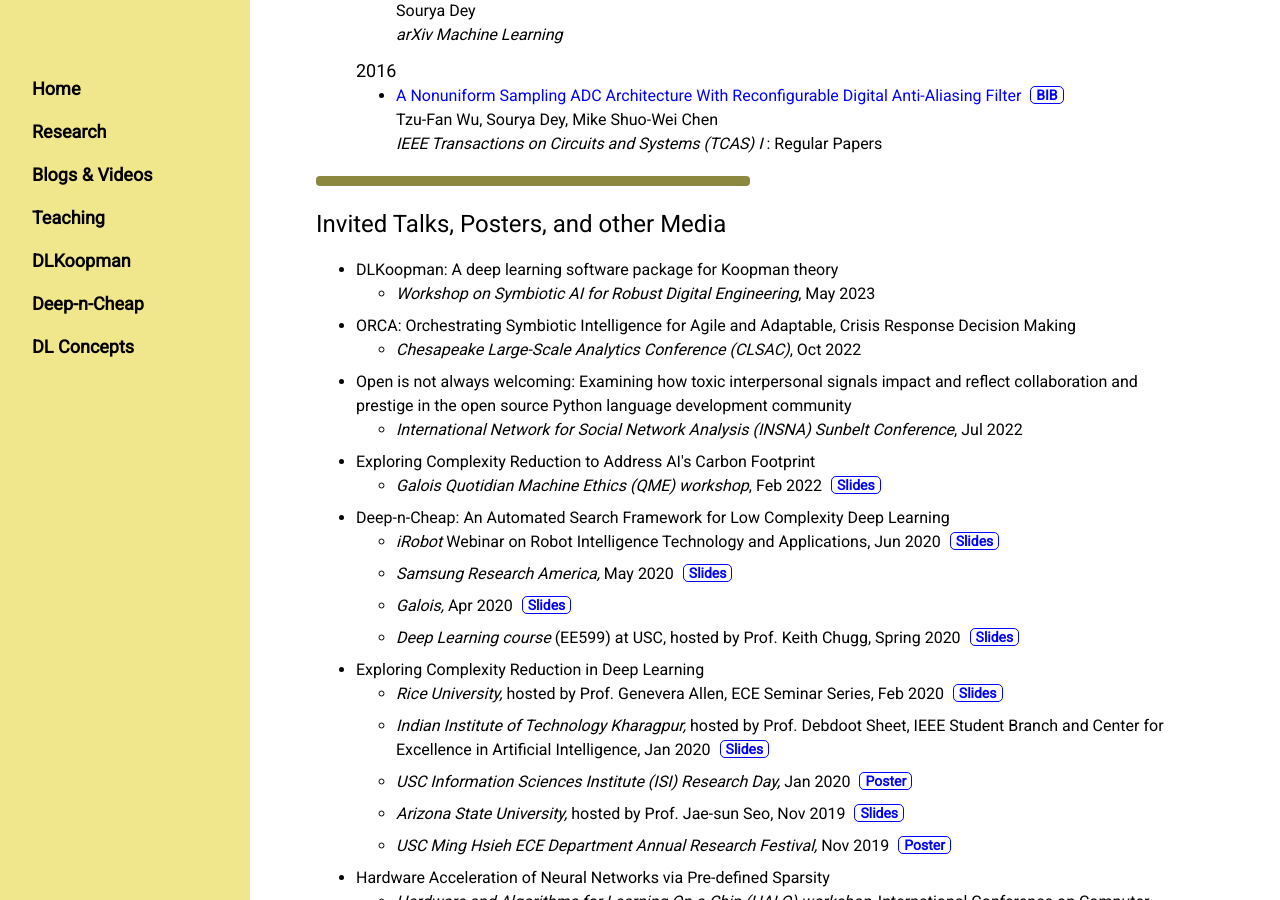
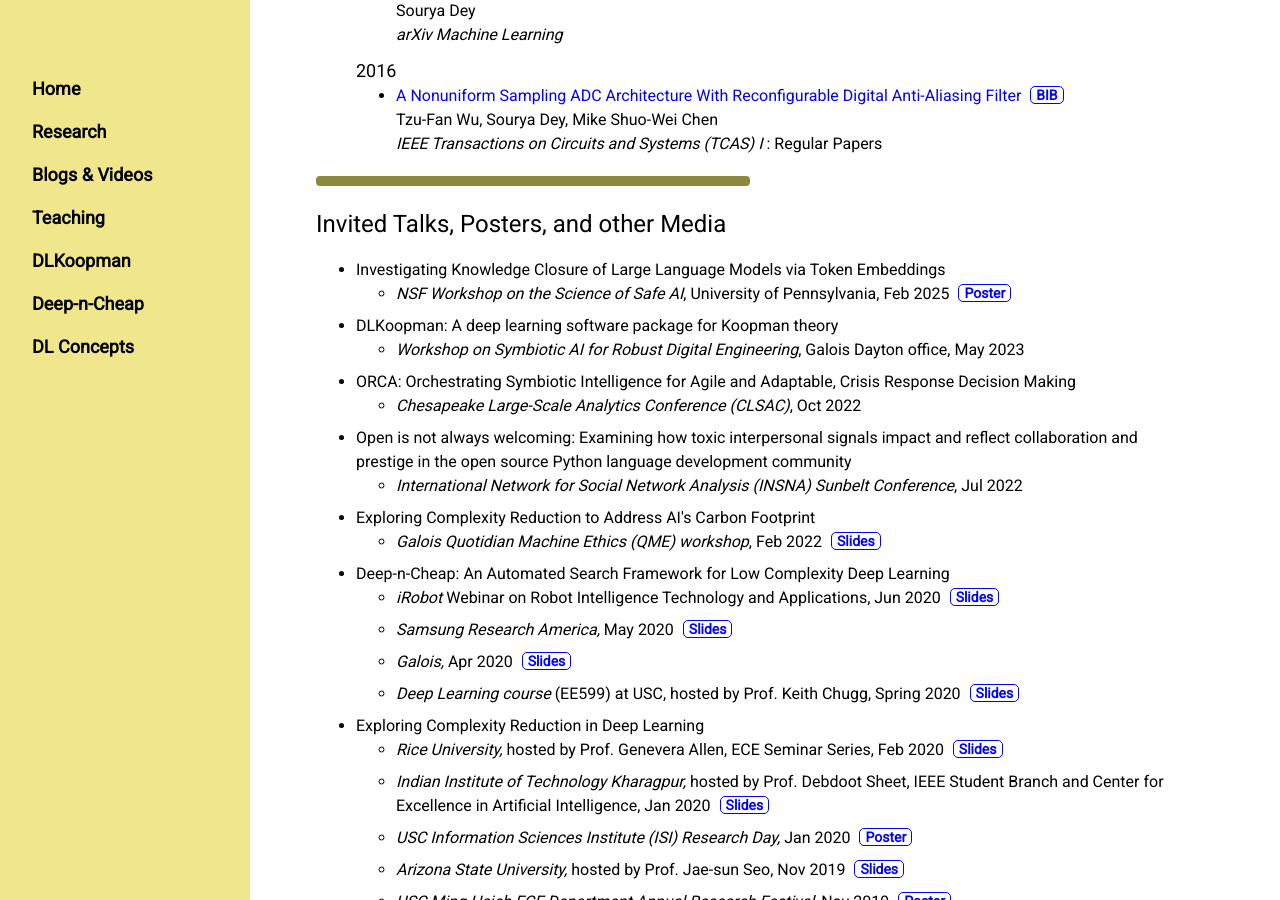
Before and after one commit to souryadey/souryadey.github.io, a Jekyll site: the page built from research/index.html, in a window 1280 px wide and 900 px high, scrolled down 1879 px. Built offline with Jekyll 4.4.1, drawn with Linux system fonts in a browser that asks for light colours.

Commit message:
add details on NSF Safe AI workshop

```diff
--- a/research/index.html
+++ b/research/index.html
@@ -196,9 +196,15 @@ h5 {
 	<h3>Invited Talks, Posters, and other Media</h3>
 	<ul>
 		<li>
+			Investigating Knowledge Closure of Large Language Models via Token Embeddings
+			<ul style="list-style-type:circle;">
+				<li><i>NSF Workshop on the Science of Safe AI</i>, University of Pennsylvania, Feb 2025 <a class="pub" href="/research/material/SouryaDey_NSFSafeAI2025_Poster" target="_blank">Poster</a></li>
+			</ul>
+		</li>
+		<li>
 			DLKoopman: A deep learning software package for Koopman theory
 			<ul style="list-style-type:circle;">
-				<li><i>Workshop on Symbiotic AI for Robust Digital Engineering</i>, May 2023</li>
+				<li><i>Workshop on Symbiotic AI for Robust Digital Engineering</i>, Galois Dayton office, May 2023</li>
 			</ul>
 		</li>
 		<li>
```
Also changed, not shown: 1 other file.
